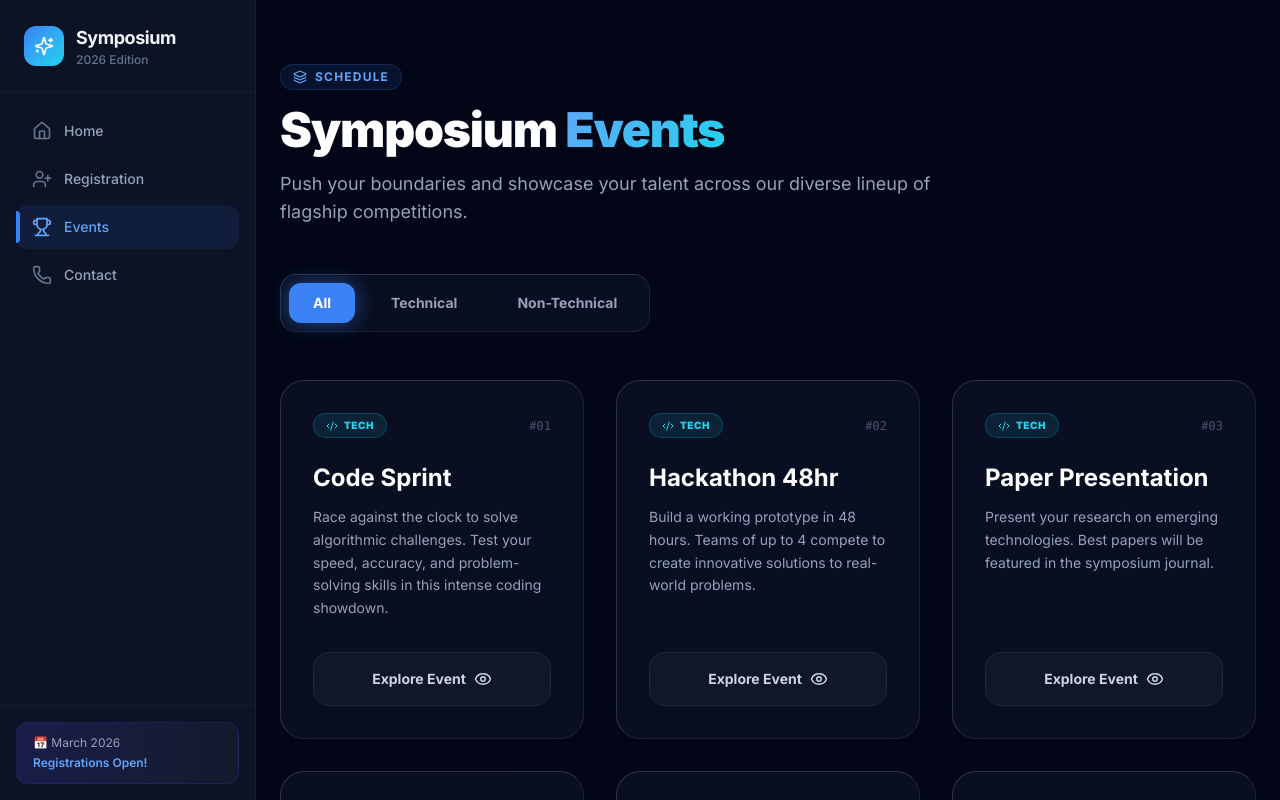
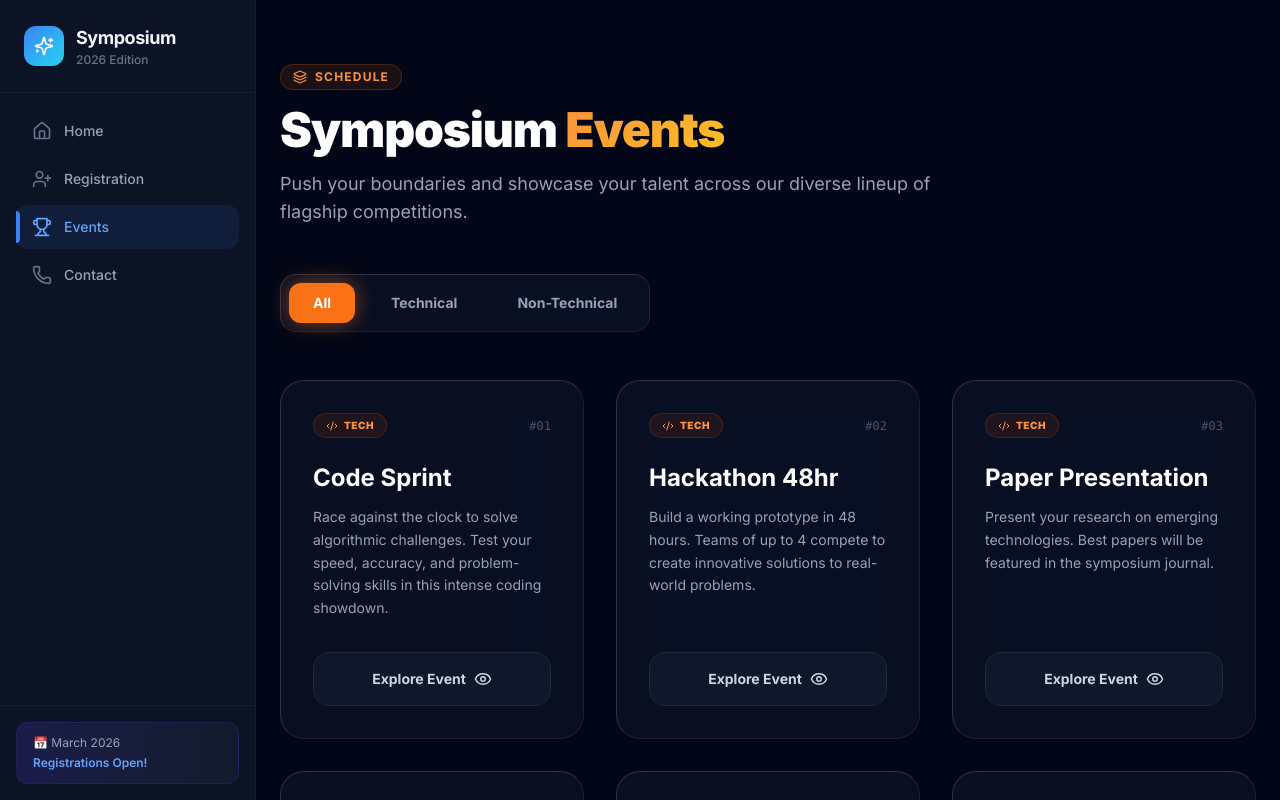
Before and after one commit to Sorcerer-25/Symposium-2026, a React (Vite) app: page / in a window 1280 px wide. Both pictures are taken after a click on the button "Events". Shown: the top 800 px of the page. Built offline with nearby package versions, Linux system fonts and the light colour scheme.

Commit message:
changed orange theme

```diff
--- a/src/components/Events.jsx
+++ b/src/components/Events.jsx
@@ -96,11 +96,11 @@ function Events() {
           animate={{ opacity: 1, y: 0 }}
           className="mb-12 text-center sm:text-left"
         >
-          <div className="inline-flex items-center gap-2 px-3 py-1 rounded-full bg-blue-500/10 border border-blue-500/20 text-blue-400 text-xs font-bold uppercase tracking-widest mb-4">
+          <div className="inline-flex items-center gap-2 px-3 py-1 rounded-full bg-orange-500/10 border border-orange-500/20 text-orange-400 text-xs font-bold uppercase tracking-widest mb-4">
             <Layers size={14} /> Schedule
           </div>
           <h1 className="text-4xl sm:text-5xl font-black text-white mb-4 tracking-tight">
-            Symposium <span className="text-gradient">Events</span>
+            Symposium <span className="text-gradient-orange">Events</span>
           </h1>
           <p className="text-slate-400 max-w-2xl text-lg">
             Push your boundaries and showcase your talent across our diverse lineup of flagship competitions.
@@ -121,7 +121,7 @@ function Events() {
               onClick={() => setActiveFilter(tab)}
               className={`px-6 py-2.5 rounded-xl text-sm font-bold transition-all duration-300 cursor-pointer ${
                 activeFilter === tab
-                  ? 'bg-blue-500 text-white shadow-[0_0_20px_rgba(59,130,246,0.5)]'
+                  ? 'bg-orange-500 text-white shadow-[0_0_20px_rgba(249,115,22,0.5)]'
                   : 'text-slate-400 hover:text-slate-200 hover:bg-white/5'
               }`}
             >
@@ -146,23 +146,23 @@ function Events() {
               whileHover={{ y: -8, transition: { duration: 0.2 } }}
               className={`relative group rounded-3xl p-8 flex flex-col h-full glass border-glass transition-all duration-300 ${
                 event.type === 'Technical'
-                  ? 'hover:glow-cyan hover:border-cyan-500/50'
-                  : 'hover:glow-violet hover:border-violet-500/50'
+                  ? 'hover:glow-orange hover:border-orange-600/50'
+                  : 'hover:glow-orange hover:border-orange-400/50'
               }`}
             >
               {/* Decorative Background Glow */}
               <div className={`absolute -top-10 -right-10 w-32 h-32 blur-[80px] rounded-full opacity-0 group-hover:opacity-20 transition-opacity duration-500 ${
-                event.type === 'Technical' ? 'bg-cyan-400' : 'bg-violet-400'
+                event.type === 'Technical' ? 'bg-orange-600' : 'bg-orange-400'
               }`} />
 
               {/* Type Badge */}
               <div className="flex items-center justify-between mb-6">
                 {event.type === 'Technical' ? (
-                  <span className="inline-flex items-center gap-1.5 text-[10px] font-black uppercase tracking-wider px-3 py-1 rounded-full bg-cyan-400/10 text-cyan-400 border border-cyan-400/20">
+                  <span className="inline-flex items-center gap-1.5 text-[10px] font-black uppercase tracking-wider px-3 py-1 rounded-full bg-orange-600/10 text-orange-400 border border-orange-600/20">
                     <Code2 size={12} /> Tech
                   </span>
                 ) : (
-                  <span className="inline-flex items-center gap-1.5 text-[10px] font-black uppercase tracking-wider px-3 py-1 rounded-full bg-violet-400/10 text-violet-400 border border-violet-400/20">
+                  <span className="inline-flex items-center gap-1.5 text-[10px] font-black uppercase tracking-wider px-3 py-1 rounded-full bg-orange-400/10 text-amber-500 border border-orange-400/20">
                     <Gamepad2 size={12} /> Fun
                   </span>
                 )}
@@ -170,7 +170,7 @@ function Events() {
               </div>
 
               {/* Event Name */}
-              <h3 className="text-2xl font-bold text-white mb-3 group-hover:text-blue-400 transition-colors">
+              <h3 className="text-2xl font-bold text-white mb-3 group-hover:text-orange-400 transition-colors">
                 {event.name}
               </h3>
 
@@ -184,8 +184,8 @@ function Events() {
                 id={`view-event-${event.id}`}
                 className={`mt-auto inline-flex items-center justify-center gap-2 w-full px-6 py-4 rounded-2xl text-sm font-bold transition-all duration-300 cursor-pointer ${
                   event.type === 'Technical'
-                    ? 'bg-slate-900 border border-slate-800 text-slate-300 hover:bg-cyan-500 hover:text-white hover:border-cyan-400 group-hover:shadow-[0_0_20px_rgba(34,211,238,0.2)]'
-                    : 'bg-slate-900 border border-slate-800 text-slate-300 hover:bg-violet-500 hover:text-white hover:border-violet-400 group-hover:shadow-[0_0_20px_rgba(139,92,246,0.2)]'
+                    ? 'bg-slate-900 border border-slate-800 text-slate-300 hover:bg-orange-600 hover:text-white hover:border-orange-500 group-hover:shadow-[0_0_20px_rgba(234,88,12,0.3)]'
+                    : 'bg-slate-900 border border-slate-800 text-slate-300 hover:bg-orange-500 hover:text-white hover:border-orange-400 group-hover:shadow-[0_0_20px_rgba(249,115,22,0.3)]'
                 }`}
               >
                 Explore Event
--- a/src/index.css
+++ b/src/index.css
@@ -22,6 +22,8 @@
   --color-cyan-400: #22d3ee;
   --color-emerald-400: #34d399;
   --color-amber-400: #fbbf24;
+  --color-orange-500: #f97316;
+  --color-orange-400: #fb923c;
   --color-rose-400: #fb7185;
   --color-violet-500: #8b5cf6;
   --font-family-sans: 'Inter', system-ui, -apple-system, sans-serif;
@@ -95,6 +97,10 @@ body {
   box-shadow: 0 0 20px rgba(139, 92, 246, 0.15), 0 0 40px rgba(139, 92, 246, 0.05);
 }
 
+.glow-orange {
+  box-shadow: 0 0 20px rgba(249, 115, 22, 0.15), 0 0 40px rgba(249, 115, 22, 0.05);
+}
+
 .border-glass {
   border: 1px solid rgba(255, 255, 255, 0.08);
   border-top: 1px solid rgba(255, 255, 255, 0.15);
@@ -108,6 +114,13 @@ body {
   background-clip: text;
 }
 
+.text-gradient-orange {
+  background: linear-gradient(135deg, var(--color-orange-400), var(--color-amber-400));
+  -webkit-background-clip: text;
+  -webkit-text-fill-color: transparent;
+  background-clip: text;
+}
+
 .text-gradient-purple {
   background: linear-gradient(135deg, var(--color-violet-400), var(--color-rose-400));
   -webkit-background-clip: text;
```
